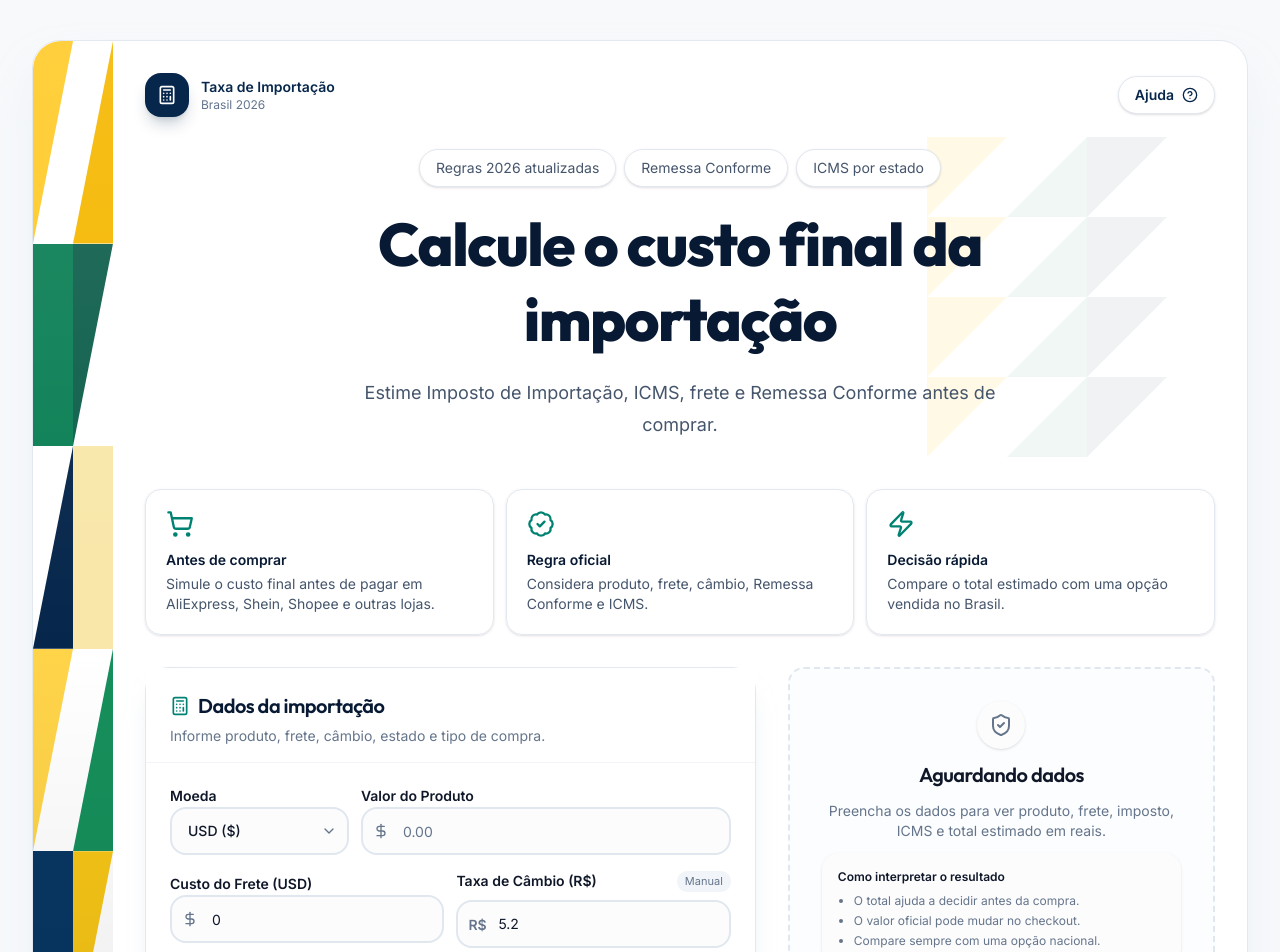
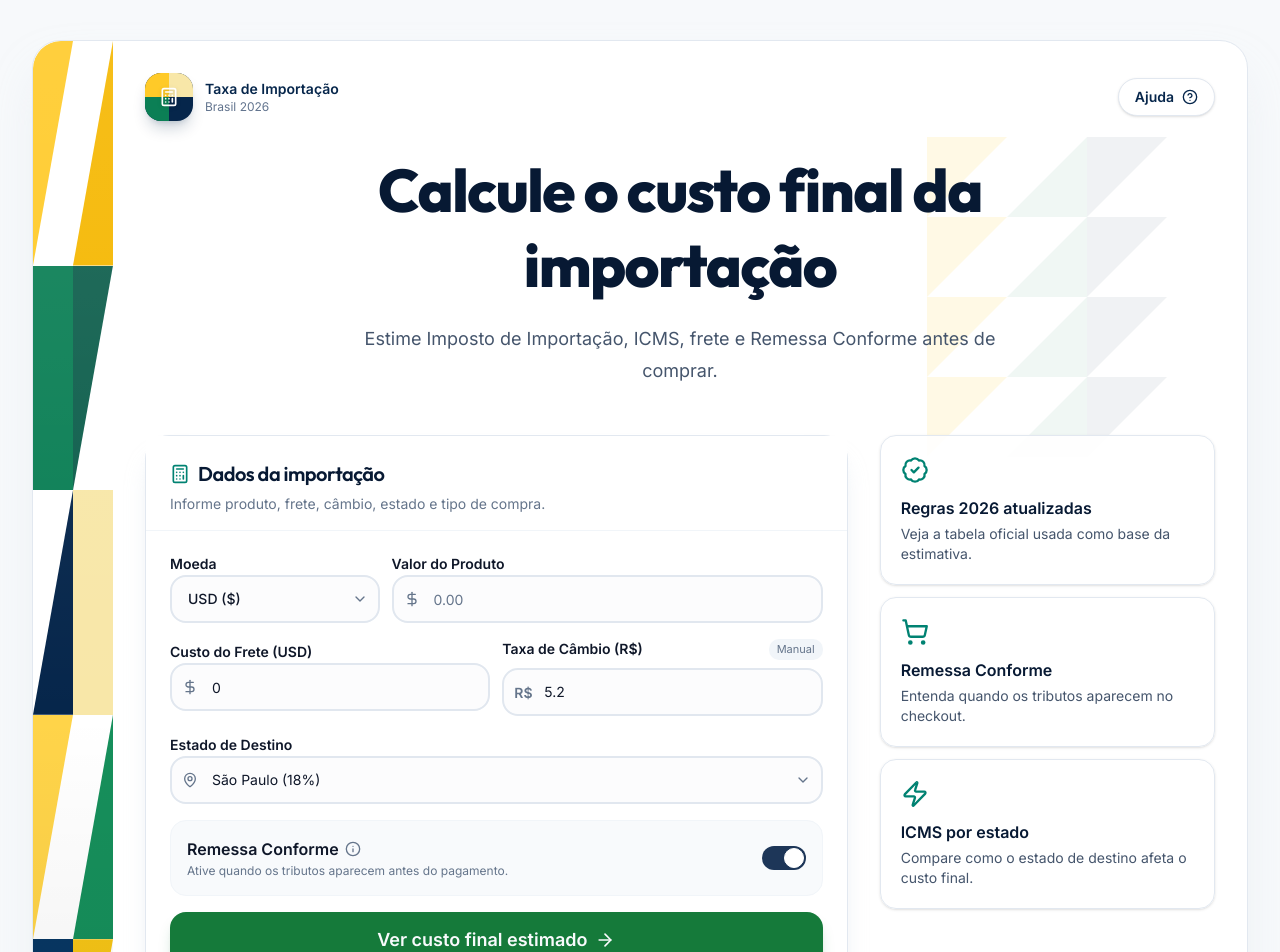
Before and after one commit to ghostBoss0905/brazil-tax-calculator, a React (Vite) app: page / in a window 1280 px wide. Shown: the top 952 px of the page. Built offline with nearby package versions, Linux system fonts and the light colour scheme.

Commit message:
Reposition homepage calculator and guide links

```diff
--- a/src/pages/Home.tsx
+++ b/src/pages/Home.tsx
@@ -310,8 +310,11 @@ export default function Home() {
             <header className="mb-8 flex flex-col gap-8 lg:mb-12">
               <div className="flex items-center justify-between gap-4">
                 <div className="flex items-center gap-3">
-                  <div className="flex h-11 w-11 items-center justify-center rounded-2xl bg-[#06264b] text-white shadow-lg shadow-[#06264b]/20">
-                    <Calculator className="h-5 w-5" />
+                  <div className="relative flex h-12 w-12 items-center justify-center overflow-hidden rounded-2xl bg-[#06264b] text-white shadow-lg shadow-[#06264b]/20">
+                    <span className="absolute left-0 top-0 h-6 w-6 bg-[#ffca28]" />
+                    <span className="absolute bottom-0 left-0 h-6 w-6 bg-[#0b7f55]" />
+                    <span className="absolute right-0 top-0 h-6 w-6 bg-[#f8e7a8]" />
+                    <Calculator className="relative h-5 w-5 text-white drop-shadow" />
                   </div>
                   <div className="text-left">
                     <p className="text-sm font-semibold text-[#06264b]">
@@ -332,27 +335,6 @@ export default function Home() {
               </div>
 
               <div className="mx-auto max-w-3xl text-center">
-                <div className="mb-5 flex flex-wrap justify-center gap-2 text-xs sm:text-sm text-slate-600">
-              <a
-                href="/tabela-imposto-importacao-brasil"
-                    className="rounded-full border border-slate-200 bg-white px-4 py-2 shadow-sm transition-colors hover:border-[#008272] hover:text-[#008272]"
-              >
-                Regras 2026 atualizadas
-              </a>
-              <a
-                href="/o-que-e-remessa-conforme"
-                    className="rounded-full border border-slate-200 bg-white px-4 py-2 shadow-sm transition-colors hover:border-[#008272] hover:text-[#008272]"
-              >
-                Remessa Conforme
-              </a>
-              <a
-                href="/icms-importacao-brasil"
-                    className="rounded-full border border-slate-200 bg-white px-4 py-2 shadow-sm transition-colors hover:border-[#008272] hover:text-[#008272]"
-              >
-                ICMS por estado
-              </a>
-            </div>
-
                 <h1 className="text-4xl font-extrabold leading-tight tracking-tight text-[#071933] sm:text-5xl lg:text-6xl">
                   Calcule o custo final da importação
                 </h1>
@@ -363,42 +345,8 @@ export default function Home() {
               </div>
             </header>
 
-            <section className="mb-8 grid grid-cols-1 gap-3 text-sm text-slate-600 sm:grid-cols-3">
-              <a
-                href="#tax-form"
-                className="group rounded-2xl border border-slate-200 bg-white/90 p-5 shadow-sm transition-colors hover:border-[#008272]"
-              >
-                <ShoppingCart className="mb-3 h-7 w-7 text-[#008272]" />
-                <p className="font-semibold text-[#071933]">Antes de comprar</p>
-                <p className="mt-1">
-                  Simule o custo final antes de pagar em AliExpress, Shein,
-                  Shopee e outras lojas.
-                </p>
-              </a>
-              <a
-                href="/tabela-imposto-importacao-brasil"
-                className="group rounded-2xl border border-slate-200 bg-white/90 p-5 shadow-sm transition-colors hover:border-[#008272]"
-              >
-                <BadgeCheck className="mb-3 h-7 w-7 text-[#008272]" />
-                <p className="font-semibold text-[#071933]">Regra oficial</p>
-                <p className="mt-1">
-                  Considera produto, frete, câmbio, Remessa Conforme e ICMS.
-                </p>
-              </a>
-              <a
-                href="/calcular-taxas-importacao"
-                className="group rounded-2xl border border-slate-200 bg-white/90 p-5 shadow-sm transition-colors hover:border-[#008272]"
-              >
-                <Zap className="mb-3 h-7 w-7 text-[#008272]" />
-                <p className="font-semibold text-[#071933]">Decisão rápida</p>
-                <p className="mt-1">
-                  Compare o total estimado com uma opção vendida no Brasil.
-                </p>
-              </a>
-            </section>
-
         <div className="grid grid-cols-1 gap-5 lg:grid-cols-12 lg:gap-8">
-          <div className="lg:col-span-7">
+          <div className="lg:col-span-8">
             <Card className="rounded-[24px] border-slate-200 bg-white shadow-xl shadow-slate-200/70">
               <CardHeader className="border-b border-slate-100 bg-white pb-4">
                 <CardTitle className="flex items-center gap-2 text-xl text-[#071933]">
@@ -575,7 +523,42 @@ export default function Home() {
             </Card>
           </div>
 
-          <div className="lg:col-span-5" id="results-panel">
+          <aside className="lg:col-span-4">
+            <div className="grid gap-3">
+              <a
+                href="/tabela-imposto-importacao-brasil"
+                className="group rounded-2xl border border-slate-200 bg-white/90 p-5 shadow-sm transition-colors hover:border-[#008272]"
+              >
+                <BadgeCheck className="mb-3 h-7 w-7 text-[#008272]" />
+                <p className="font-semibold text-[#071933]">Regras 2026 atualizadas</p>
+                <p className="mt-1 text-sm text-slate-600">
+                  Veja a tabela oficial usada como base da estimativa.
+                </p>
+              </a>
+              <a
+                href="/o-que-e-remessa-conforme"
+                className="group rounded-2xl border border-slate-200 bg-white/90 p-5 shadow-sm transition-colors hover:border-[#008272]"
+              >
+                <ShoppingCart className="mb-3 h-7 w-7 text-[#008272]" />
+                <p className="font-semibold text-[#071933]">Remessa Conforme</p>
+                <p className="mt-1 text-sm text-slate-600">
+                  Entenda quando os tributos aparecem no checkout.
+                </p>
+              </a>
+              <a
+                href="/icms-importacao-brasil"
+                className="group rounded-2xl border border-slate-200 bg-white/90 p-5 shadow-sm transition-colors hover:border-[#008272]"
+              >
+                <Zap className="mb-3 h-7 w-7 text-[#008272]" />
+                <p className="font-semibold text-[#071933]">ICMS por estado</p>
+                <p className="mt-1 text-sm text-slate-600">
+                  Compare como o estado de destino afeta o custo final.
+                </p>
+              </a>
+            </div>
+          </aside>
+
+          <div className="lg:col-span-12" id="results-panel">
             <AnimatePresence mode="wait">
               {!results ? (
                 <motion.div
```
